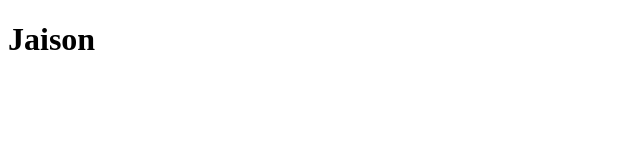
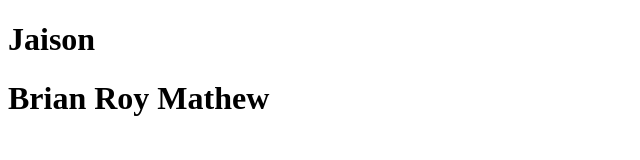
Before and after one commit to brian0ps/Printyourname, a plain HTML site: page index.html in a window 1280 px wide. Shown: the whole page, without its empty margins (0-640 px from the left). Drawn offline with Linux system fonts and the light colour scheme.

Commit message:
name added: Brian

```diff
--- a/index.html
+++ b/index.html
@@ -7,6 +7,7 @@
 </head>
 <body>
     <h1>Jaison</h1>
+    <h1>Brian Roy Mathew</h1>
 </body>
 </html>
 
```
